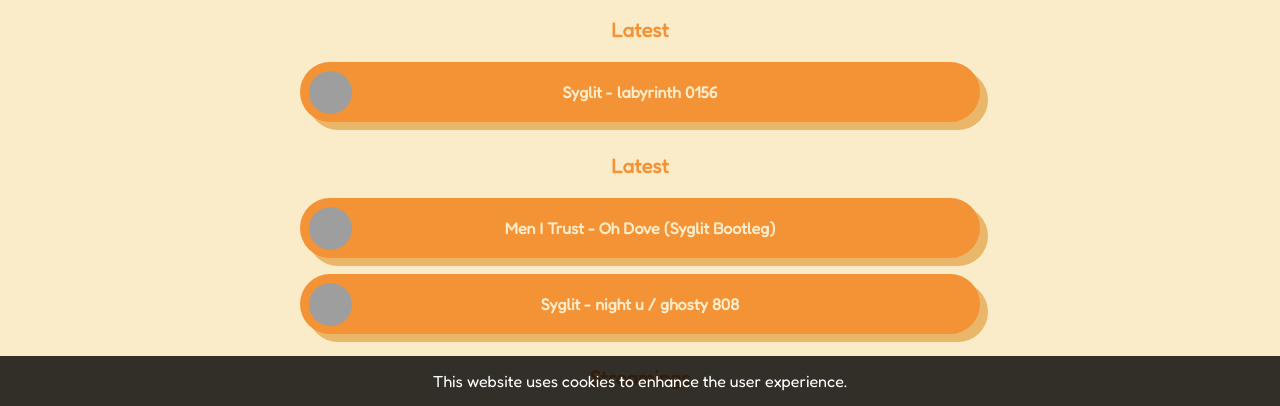
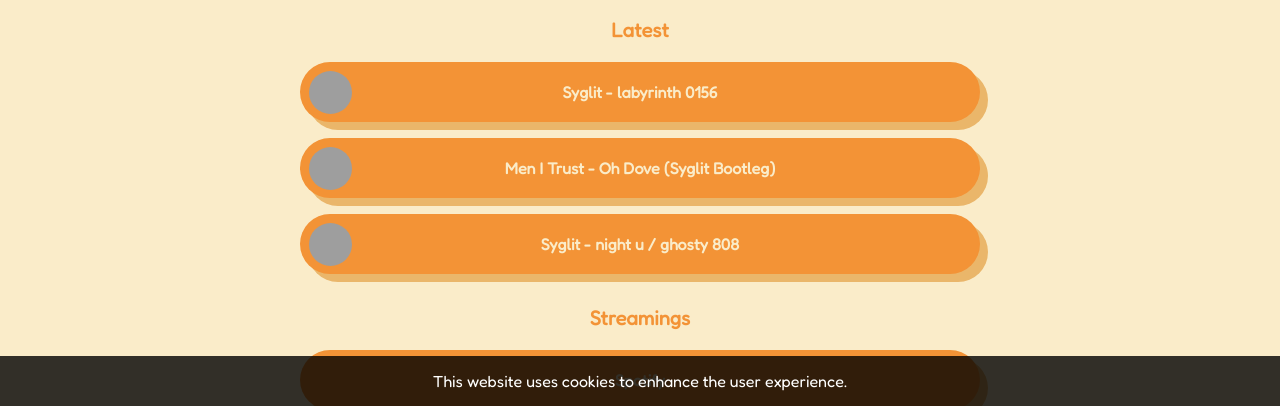
Before and after one commit to sgltrepo/public, a plain HTML site: page index.html in a window 1280 px wide. Shown: the part 339-745 px from the top of the page. Drawn offline with Linux system fonts and the light colour scheme; grey boxes are pictures that could not be loaded.

Commit message:
upd(index.html): remove Latest title

```diff
--- a/index.html
+++ b/index.html
@@ -161,7 +161,6 @@
           </a>
         </div>
         <div class="page-item-wrap relative">
-          <h3 class="page-title page-text-color page-text-font mt-32 text-center">Latest </h3>
           <div class="page-item flex-both-center absolute"></div>
           <a target="_blank" class="page-item-each py-10 flex-both-center" href="http://tunelink.to/GjiGi"
             data-id="261652" data-type="page_item">
```
